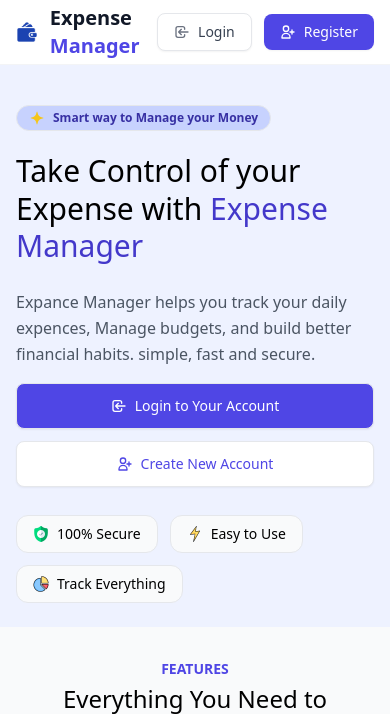
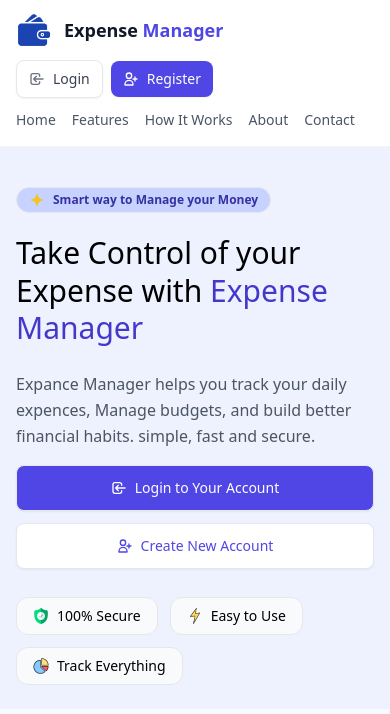
Before and after one commit to Ankitkumarbishwas/EXPENSE-MANAGER-DJANGO, a Django app: page / in a window 390 px wide. Shown: the top 714 px of the page. Run offline with Django 5.2, Linux system fonts and the light colour scheme; some libraries are stand-ins or nearby versions.

Commit message:
update header.html

```diff
--- a/expensemanager/expense/templates/header.html
+++ b/expensemanager/expense/templates/header.html
@@ -2,38 +2,38 @@
 
 <div class="bg-white border-b border-gray-100 sticky top-0 z-50">
     <div class="px-4 sm:px-6 lg:px-8">
-        <div class="flex items-center justify-between h-16">
+        <div class="flex flex-wrap items-center justify-between gap-y-3 py-3 md:py-0 md:h-16">
 
-            <a href="{% url 'home' %}" class="flex items-center gap-3">
+            <a href="{% url 'home' %}" class="flex items-center gap-3 shrink-0">
                 <div class="w-9 h-9 flex items-center justify-center">
                     <img src="{% static 'wallet.png' %}" alt="Expense Manager" class="h-full w-auto object-contain">
                 </div>
-                <span class="text-xl font-bold text-gray-900">
+                <span class="text-lg sm:text-xl font-bold text-gray-900">
                     Expense <span class="text-indigo-600">Manager</span>
                 </span>
             </a>
 
-            <div class="hidden md:flex flex justify-between gap-8">
-                <a href="" class="text-sm font-medium text-gray-600 hover:text-indigo-600 transition-colors">
+            <div class="flex items-center gap-4 sm:gap-8 overflow-x-auto max-w-full pb-1 md:pb-0 order-3 md:order-2 w-full md:w-auto">
+                <a href="" class="text-sm font-medium text-gray-600 hover:text-indigo-600 transition-colors whitespace-nowrap">
                     Home
                 </a>
-                <a href="" class="text-sm font-medium text-gray-600 hover:text-indigo-600 transition-colors">
+                <a href="" class="text-sm font-medium text-gray-600 hover:text-indigo-600 transition-colors whitespace-nowrap">
                     Features
                 </a>
-                <a href="" class="text-sm font-medium text-gray-600 hover:text-indigo-600 transition-colors">
+                <a href="" class="text-sm font-medium text-gray-600 hover:text-indigo-600 transition-colors whitespace-nowrap">
                     How It Works
                 </a>
-                <a href="" class="text-sm font-medium text-gray-600 hover:text-indigo-600 transition-colors">
+                <a href="" class="text-sm font-medium text-gray-600 hover:text-indigo-600 transition-colors whitespace-nowrap">
                     About
                 </a>
-                <a href="" class="text-sm font-medium text-gray-600 hover:text-indigo-600 transition-colors">
+                <a href="" class="text-sm font-medium text-gray-600 hover:text-indigo-600 transition-colors whitespace-nowrap">
                     Contact
                 </a>
             </div>
 
-            <div class="flex items-center gap-3">
+            <div class="flex items-center gap-2 sm:gap-3 order-2 md:order-3">
                 <a href="{% url 'login' %}"
-                    class="inline-flex items-center gap-2 px-4 py-2 border border-gray-200 text-sm font-medium rounded-lg text-gray-700 bg-white hover:bg-gray-50 hover:border-gray-300 transition-all shadow-sm">
+                    class="inline-flex items-center gap-2 px-3 sm:px-4 py-2 border border-gray-200 text-sm font-medium rounded-lg text-gray-700 bg-white hover:bg-gray-50 hover:border-gray-300 transition-all shadow-sm whitespace-nowrap">
                     <svg class="w-4 h-4 text-gray-500" fill="none" stroke="currentColor" viewBox="0 0 24 24">
                         <path stroke-linecap="round" stroke-linejoin="round" stroke-width="2"
                             d="M11 16l-4-4m0 0l4-4m-4 4h14m-5 4v1a3 3 0 01-3 3H6a3 3 0 01-3-3V7a3 3 0 013-3h7a3 3 0 013 3v1" />
@@ -41,9 +41,8 @@
                     Login
                 </a>
 
-
                 <a href="{% url 'register' %}"
-                    class="inline-flex items-center gap-2 px-4 py-2 text-sm font-medium rounded-lg text-white bg-indigo-600 hover:bg-indigo-700 transition-all shadow-sm">
+                    class="inline-flex items-center gap-2 px-3 sm:px-4 py-2 text-sm font-medium rounded-lg text-white bg-indigo-600 hover:bg-indigo-700 transition-all shadow-sm whitespace-nowrap">
                     <svg class="w-4 h-4" fill="none" stroke="currentColor" viewBox="0 0 24 24">
                         <path stroke-linecap="round" stroke-linejoin="round" stroke-width="2"
                             d="M18 9v3m0 0v3m0-3h3m-3 0h-3m-2-5a4 4 0 11-8 0 4 4 0 018 0zM3 20a6 6 0 0112 0v1H3v-1z" />
```
Also changed, not shown: expensemanager/db.sqlite3.
